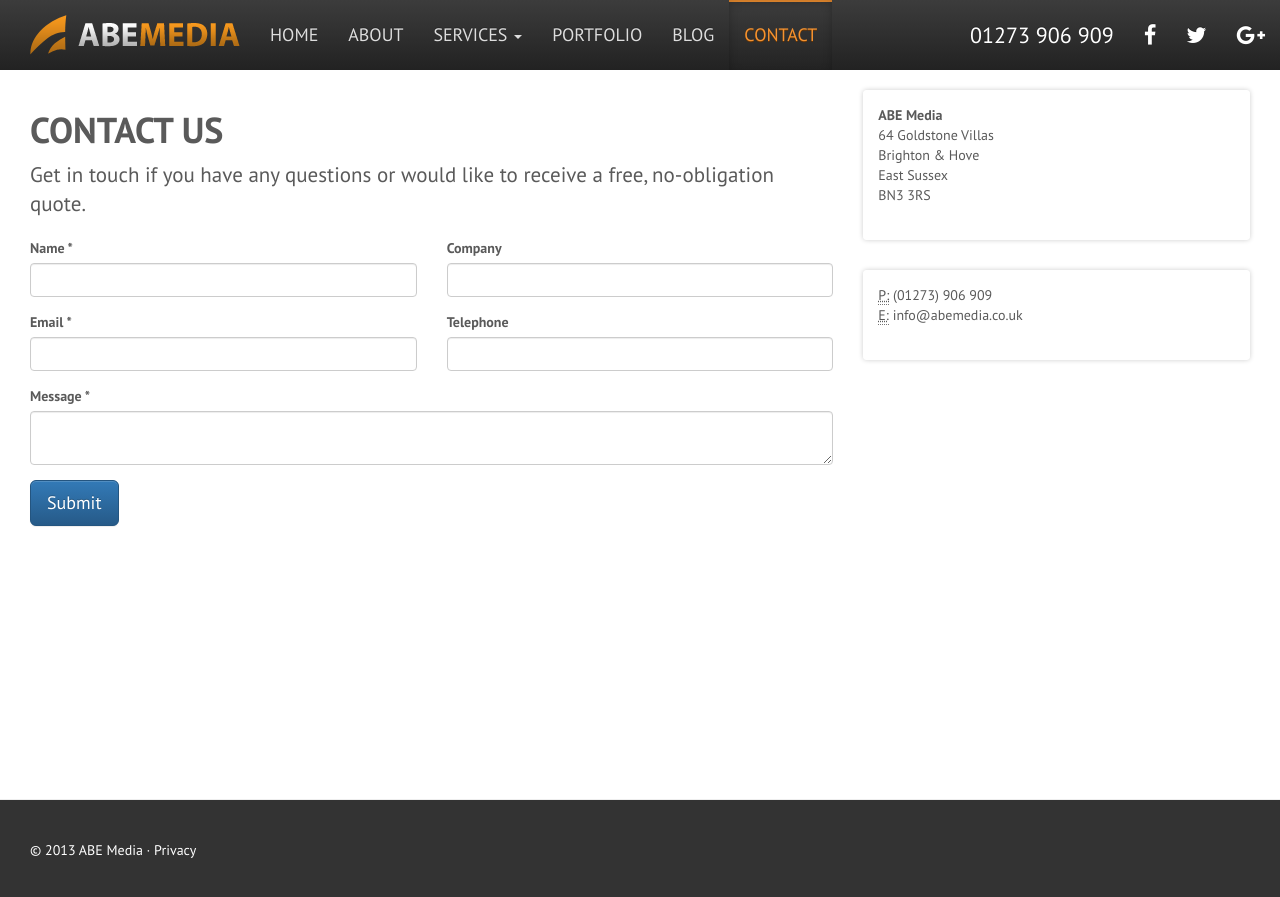
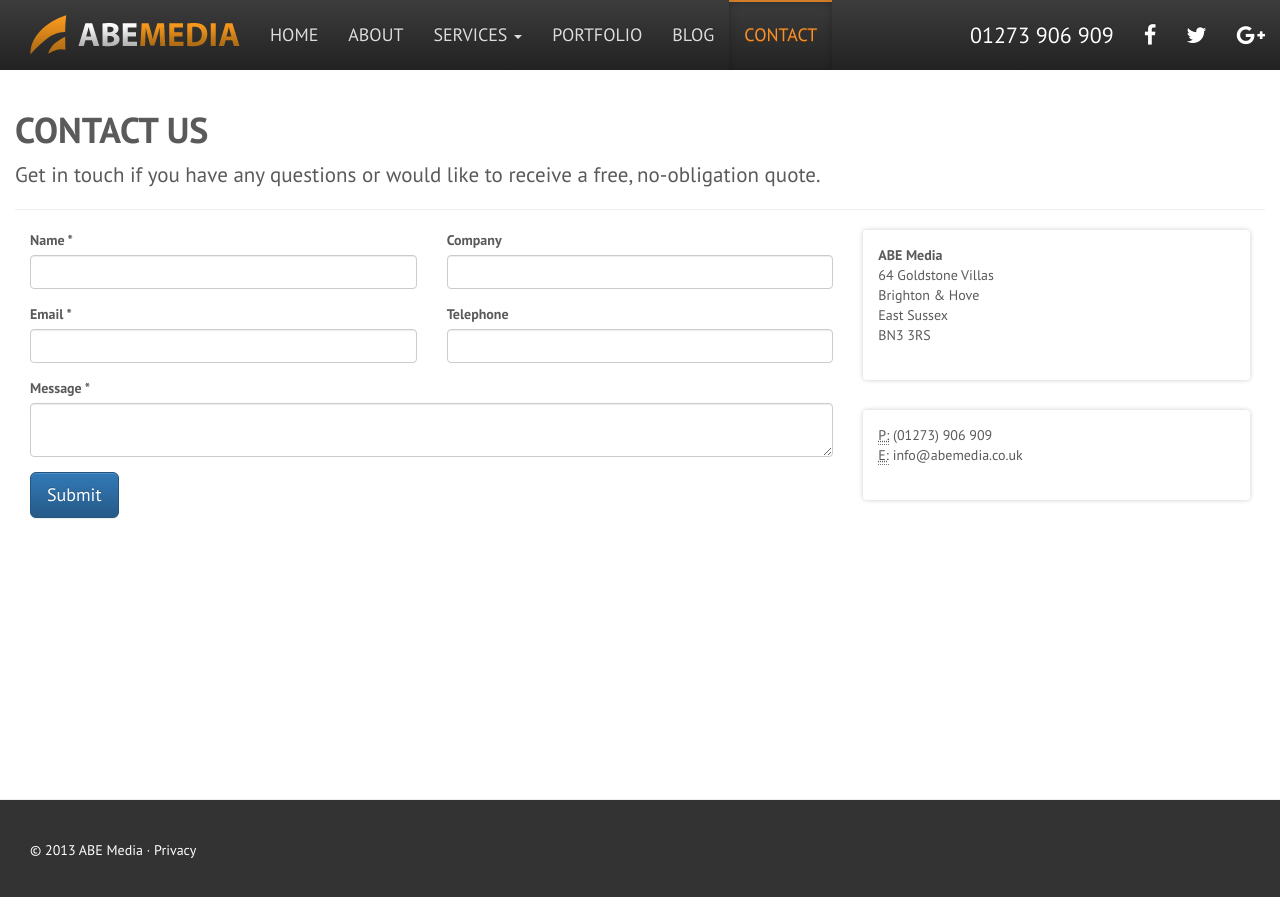
Before and after one commit to abemedia/abemedia.github.io, a Jekyll site: the page built from contact.html, in a window 1280 px wide. Shown: the top 897 px of the page. Built offline with Jekyll 4.4.1, drawn with Linux system fonts in a browser that asks for light colours; nearby versions of some CDN libraries.

Commit message:
Update contact.html

```diff
--- a/contact.html
+++ b/contact.html
@@ -4,9 +4,10 @@ title: Contact Us
 slug: contact
 ---
 <div class="row">
+  <h1>Contact Us</h1>
+  <p class="lead">Get in touch if you have any questions or would like to receive a free, no-obligation quote.</p>
+  <hr>
   <div class="col-sm-8">
-    <h1>Contact Us</h1>
-    <p class="lead">Get in touch if you have any questions or would like to receive a free, no-obligation quote.</p>
     <form role="form" action="http://getsimpleform.com/messages?form_api_token=ee510e56c0373993fbbab9e006eaab76" method="post">
       <div class="row">
         <div class="form-group col-sm-6">
@@ -35,7 +36,7 @@ slug: contact
         </div>
       </div>
       <button type="submit" class="btn btn-primary btn-lg">Submit</button>
-      <input type='hidden' name='redirect_to' value='{{ site.url }}thanks' />
+      <input type='hidden' name='redirect_to' value='{{ site.url }}/thanks' />
     </form>
   </div>
   <div class="col-sm-4">
```
